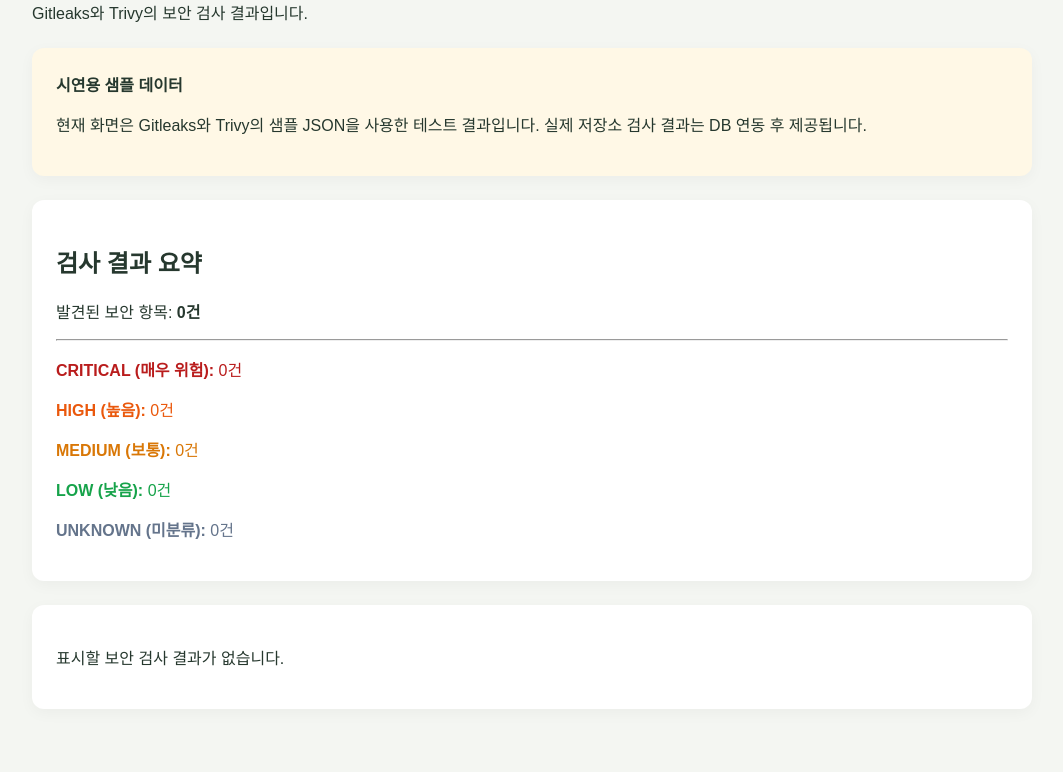
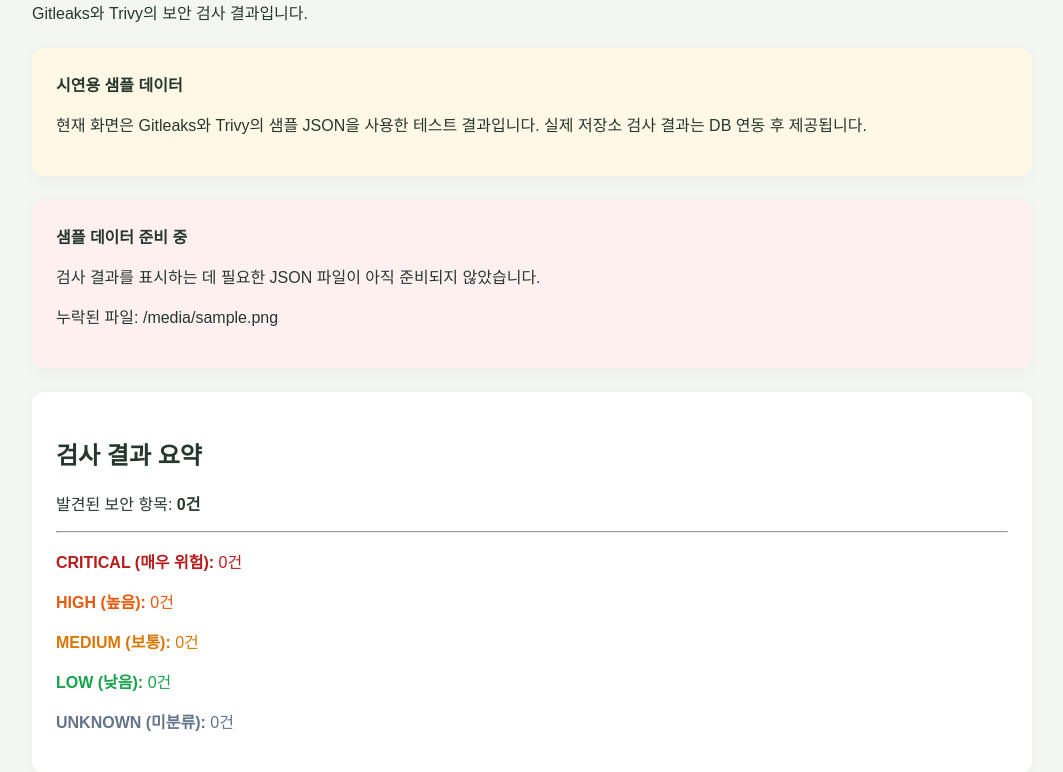
Before and after one commit to kwon051/CommitGuard, a Flask app: template templates/result.html in a window 1280 px wide. Shown: the part 173-945 px from the top of the page, without its empty margins (108-1171 px from the left). Before the commit the page ends 882 px from the top, so only its background shows below. Run offline with Flask 3, Linux system fonts and the light colour scheme; the template is opened without the code that fills it: most values are stand-ins (such as "Sample title", 1, 10 or a date in 2020).

Commit message:
fix: handle missing scan samples and improve result tests

```diff
--- a/app.py
+++ b/app.py
@@ -102,12 +102,35 @@ def load_sample_findings():
     return findings
 
 
+
 @app.route("/results")
 def results():
     """보안 검사 결과 화면을 보여준다."""
+
+    sample_files = [
+        "gitleaks-findings.json",
+        "trivy-findings.json",
+    ]
+
+    # 필요한 샘플 JSON 파일이 있는지 확인
+    missing_files = [
+        filename
+        for filename in sample_files
+        if not (SAMPLE_DIR / filename).is_file()
+    ]
+
+    # 파일이 없으면 안내 화면 표시
+    if missing_files:
+        return render_template(
+            "result.html",
+            findings=[],
+            missing_files=missing_files,
+        ), 503
+
     findings = load_sample_findings()
 
     return render_template(
         "result.html",
         findings=findings,
+        missing_files=[],
     )
--- a/templates/result.html
+++ b/templates/result.html
@@ -98,6 +98,19 @@
     </section>
 
     {% set items = findings | default([], true) %}
+
+{% if missing_files | default([]) %}
+<section class="summary" style="background: #fff0f0;">
+    <strong>샘플 데이터 준비 중</strong>
+    <p>
+        검사 결과를 표시하는 데 필요한 JSON 파일이
+        아직 준비되지 않았습니다.
+    </p>
+    <p>
+        누락된 파일: {{ missing_files | join(', ') }}
+    </p>
+</section>
+{% endif %}
 
 
 <section class="summary">
```
Also changed, not shown: tests/test_results.py (+95 -18 lines).
